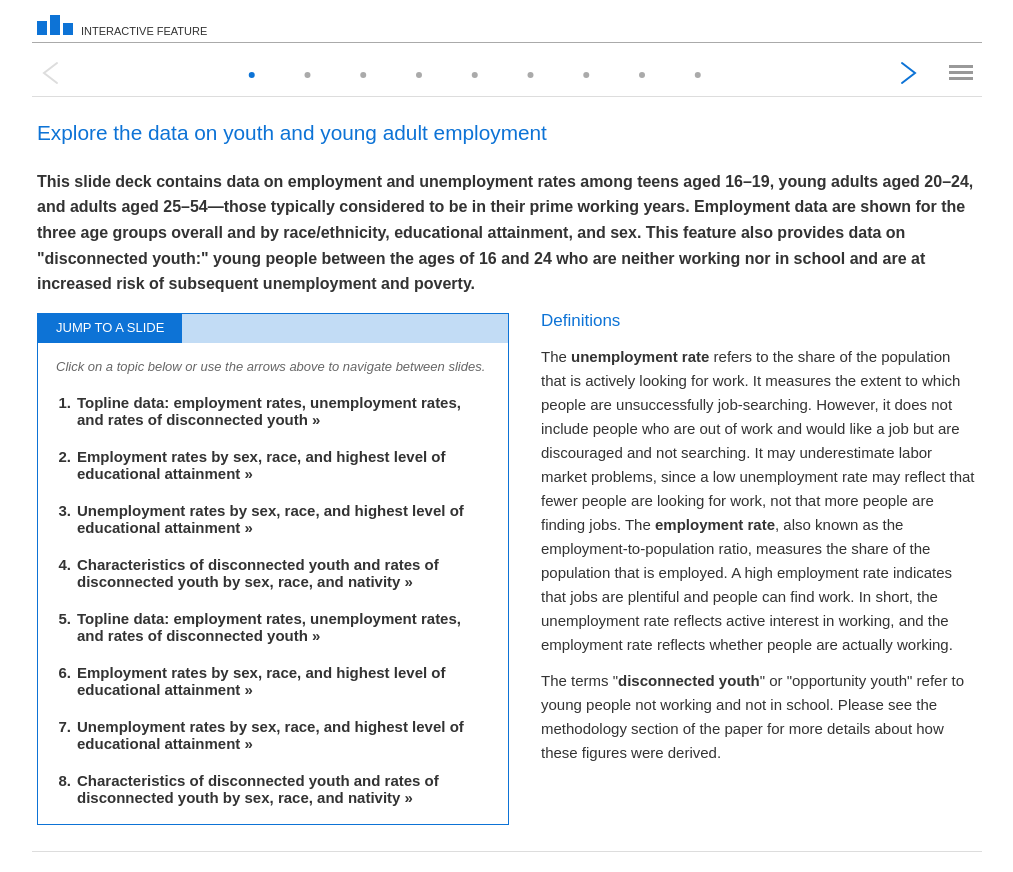
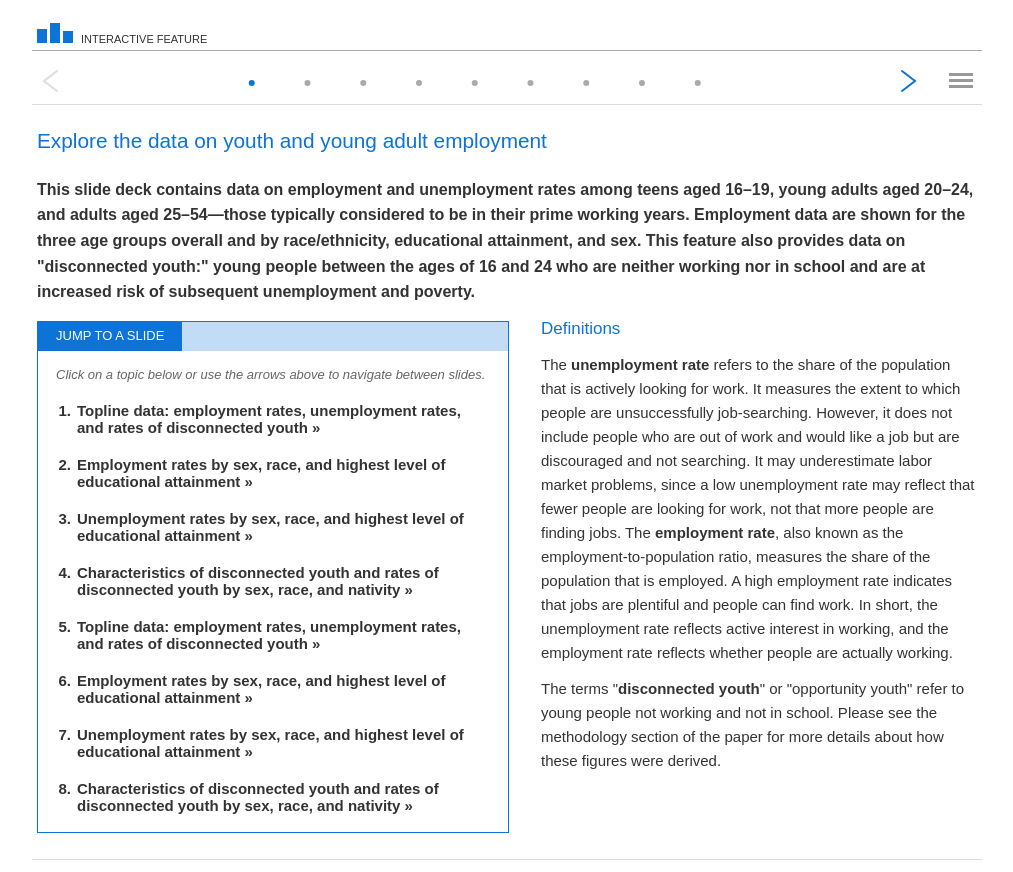
Before and after one commit to afdta/youth-employment, a plain HTML site: page index.html in a window 1280 px wide. Shown: the whole page, without its empty margins (133-1146 px from the left). Drawn offline with Linux system fonts and the light colour scheme; files that its build step writes are made by us from their sources; files whose address does not match are found by name.

Commit message:
Removed 0px margin from body style, leftover from testing.

```diff
--- a/metroInteractiveStyles.css
+++ b/metroInteractiveStyles.css
@@ -575,11 +575,6 @@ p.metro-interactive-description:first-child{
 	.metro-interactive-views .metro-interactive-global-options.global-options-out{right:-420px;}
 }
 
-/*misc*/
-body{
-	margin:0px;
-}
-
 /*disable text highlighting*/
 .metro-interactive-wrap .disable-text-select {
 	-moz-user-select: none;
```
